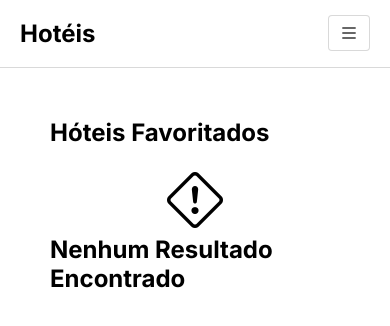
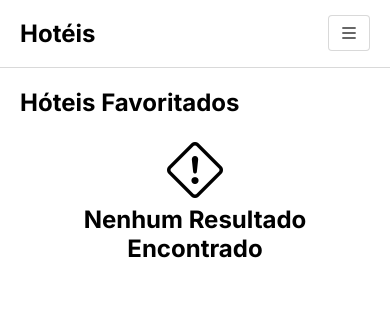
Before and after one commit to CauaHenrique19/at-fundamentos-react, a React (Vite) app: page /at-fundamentos-react/favorites in a window 390 px wide. Shown: the top 326 px of the page. Built offline with nearby package versions, Linux system fonts and the light colour scheme.

Commit message:
ajuste not found container

```diff
--- a/src/pages/favorites/Favorites.css
+++ b/src/pages/favorites/Favorites.css
@@ -13,6 +13,12 @@
   gap: 16px;
 }
 
-.favorite-hotels .not-found-container {
-  width: 100%;
+@media (max-width: 1024px) {
+  .favorites-hotel-list {
+    padding: 20px;
+  }
+
+  .hotel-card {
+    width: 100%;
+  }
 }
--- a/src/pages/hotel/HotelList.css
+++ b/src/pages/hotel/HotelList.css
@@ -74,12 +74,14 @@
 }
 
 .not-found-container {
+  width: 100%;
+
   display: flex;
   flex-direction: column;
   align-items: center;
   justify-content: center;
 
-  height: 100%;
+  text-align: center;
 }
 
 .not-found-container h1 {
```
